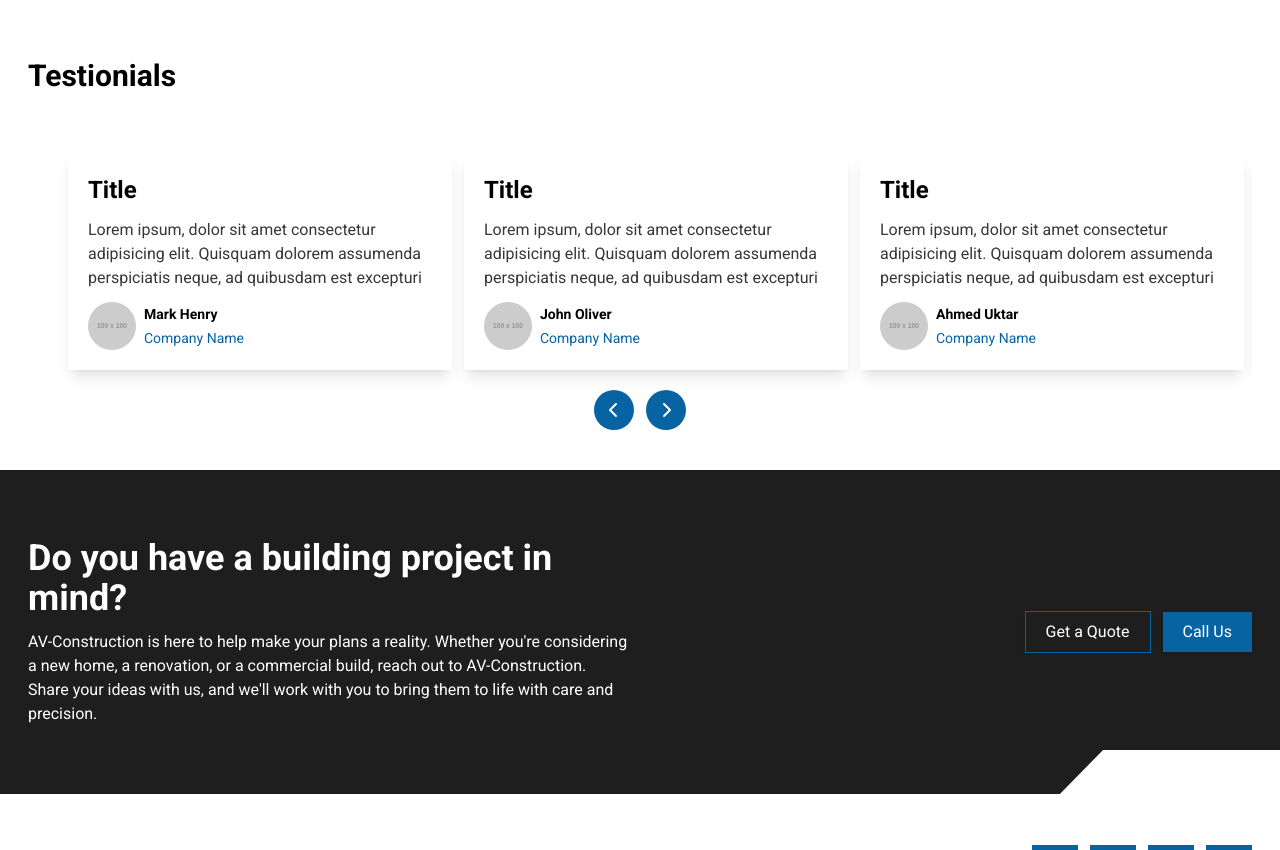
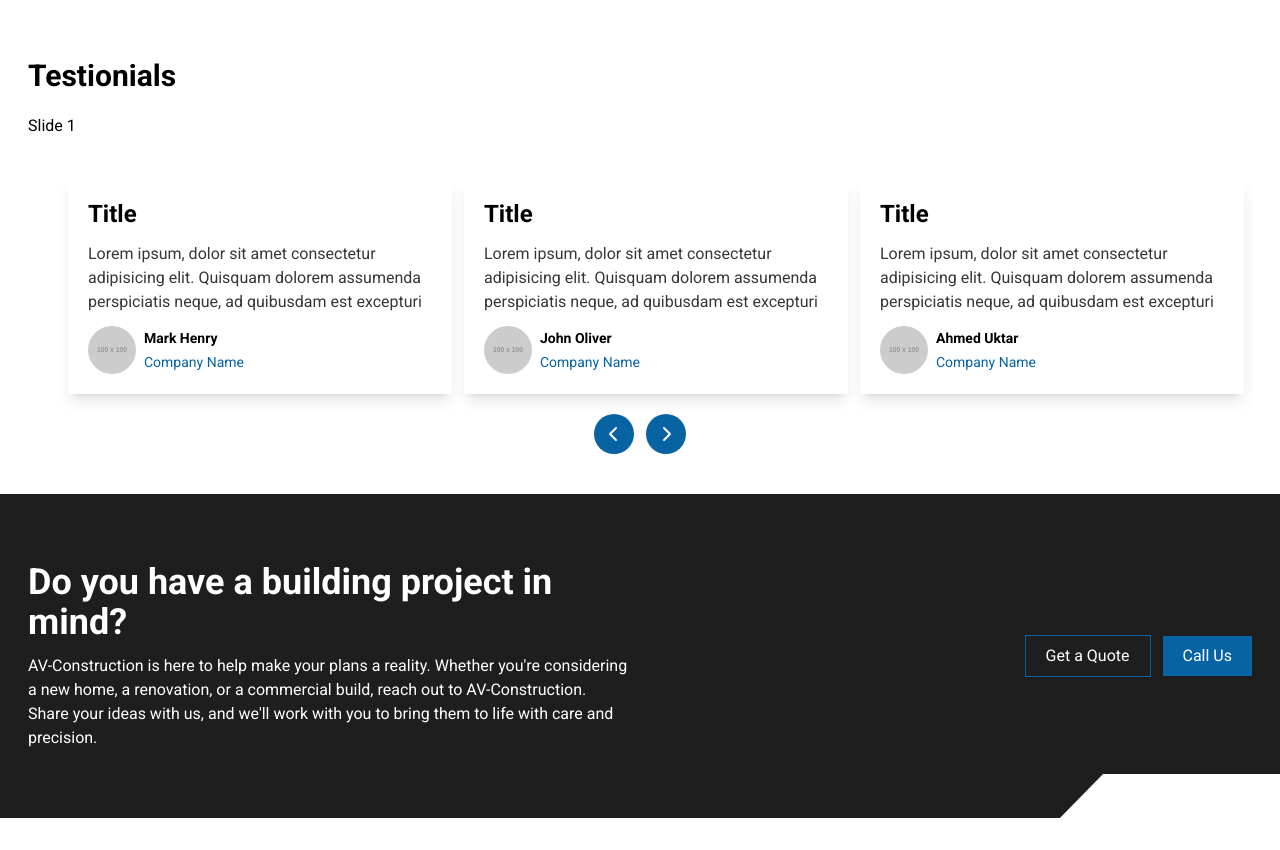
Before and after one commit to JAjorgbor/av-construction, a Next.js app: page / in a window 1280 px wide. Shown: the part 2680-3530 px from the top of the page. Built offline with nearby package versions, Linux system fonts and the light colour scheme.

Commit message:
included swiper

```diff
--- a/components/home/TestimonialsSection.tsx
+++ b/components/home/TestimonialsSection.tsx
@@ -1,5 +1,7 @@
 "use client";
 import { motion } from "framer-motion";
+import { Swiper, SwiperSlide } from 'swiper/react';
+
 import Image from "next/image";
 import React, { useEffect, useRef, useState } from "react";
 import { FaChevronLeft, FaChevronRight } from "react-icons/fa6";
@@ -79,7 +81,19 @@ const TestimonialsSection = () => {
   return (
     <div className="">
       <div className="col-span-12 relative">
+      <Swiper
+        slidesPerView={3}
+        spaceBetween={30}
+        pagination={{
+          clickable: true,
+        }}
+        // modules={[Pagination]}
+        className="mySwiper"
+      >
+        <SwiperSlide>Slide 1</SwiperSlide>
+      </Swiper>
         <div className="pb-[40px] md:pb-0 overflow-hidden ">
+
           <motion.div
             className="flex gap-3 min-w-max p-10"
             animate={{
```
